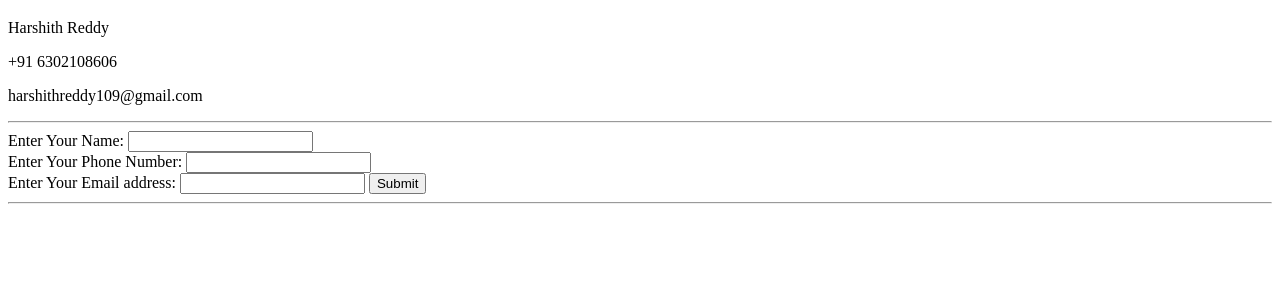
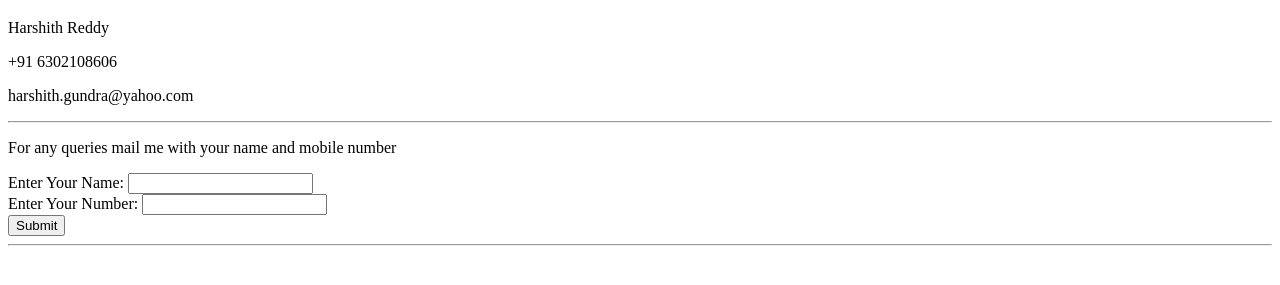
Before and after one commit to HarshithReddy15/CV, a plain HTML site: page contact.html in a window 1280 px wide. Shown: the part 61-346 px from the top of the page. Drawn offline with Linux system fonts and the light colour scheme.

Commit message:
Update contact.html

```diff
--- a/contact.html
+++ b/contact.html
@@ -8,15 +8,14 @@
     <h1>Contact Information </h1>
     <p>Harshith Reddy</p>
     <p>+91 6302108606</p>
-    <p>harshithreddy109@gmail.com</p>
+    <p>harshith.gundra@yahoo.com</p>
     <hr />
-    <form action="mailto:harshithreddy109@gmail.com" method="post" enctype="text/plain">
+    <p>For any queries mail me with your name and mobile number</p>
+    <form action="mailto:harshith.gundra@yahoo.com" method="post" enctype="text/plain">
       <label>Enter Your Name:         </label>
       <input type="text" name="YourName" required /><br />
-      <label>Enter Your Phone Number: </label>
+      <label>Enter Your Number: </label>
       <input type="number" name="YourNumber" required /><br />
-      <label>Enter Your Email address:</label>
-      <input type="email" name="YourEmailaddress"/>
       <input type="submit" />
     </form>
     <hr />
```
